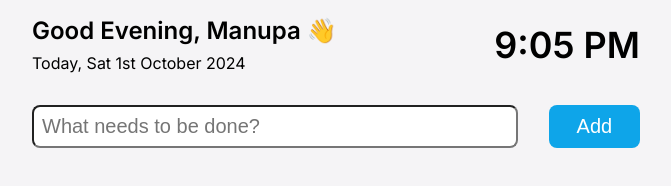
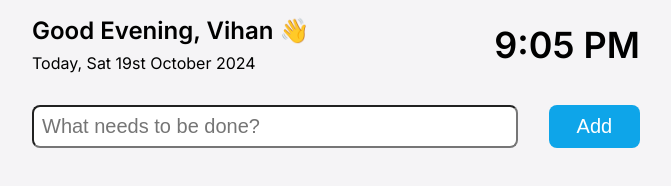
Before and after one commit to vihanrs/STEMLink-ToDo-App-JS, a plain HTML site: page index.html in a window 1280 px wide. Shown: the whole page, without its empty margins (304-975 px from the left). Drawn offline with Linux system fonts and the light colour scheme.

Commit message:
content changed

```diff
--- a/index.html
+++ b/index.html
@@ -10,8 +10,8 @@
     <main class="container">
       <header class="container__header">
         <div>
-          <h1>Good Evening, Manupa 👋</h1>
-          <p>Today, Sat 1st October 2024</p>
+          <h1>Good Evening, Vihan 👋</h1>
+          <p>Today, Sat 19st October 2024</p>
         </div>
         <div class="container__header__time">
           <h1>9:05 PM</h1>
```
